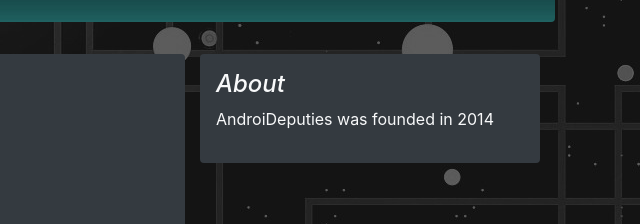
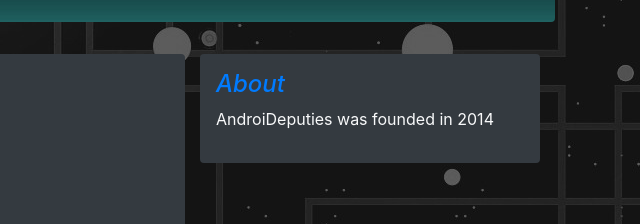
Before and after one commit to AndroiDeputies/AndroiDeputies.github.io, a plain HTML site: page aboutpage.html in a window 1280 px wide. Shown: the part 395-619 px from the top of the page, 640-1280 px from the left. Drawn offline with nearby package versions, Linux system fonts and the light colour scheme.

Commit message:
text styles

```diff
--- a/aboutpage.html
+++ b/aboutpage.html
@@ -91,7 +91,7 @@
         </div><!-- /.blog-main -->
         <aside class="col-md-4 blog-sidebar">
           <div class="p-3 mb-3 bg-dark rounded">
-            <h4 class="font-italic text-light">About</h4>
+            <h4 class="font-italic text-primary">About</h4>
             <p class="text-light">AndroiDeputies was founded in 2014 </p>
           </div>
         </aside><!-- /.blog-sidebar -->
```
Also changed, not shown: appreviews.html (+1 -1 lines), archives14.html (+1 -1 lines), firstarticle.html (+1 -1 lines), gabrielslocker.html (+1 -1 lines), gamereviews.html (+1 -1 lines), homescreens.html (+1 -1 lines), leoslocker.html (+1 -1 lines), markslocker.html (+1 -1 lines), romreviews.html (+1 -1 lines), secondarticle.html (+1 -1 lines), tutorials.html (+1 -1 lines).
